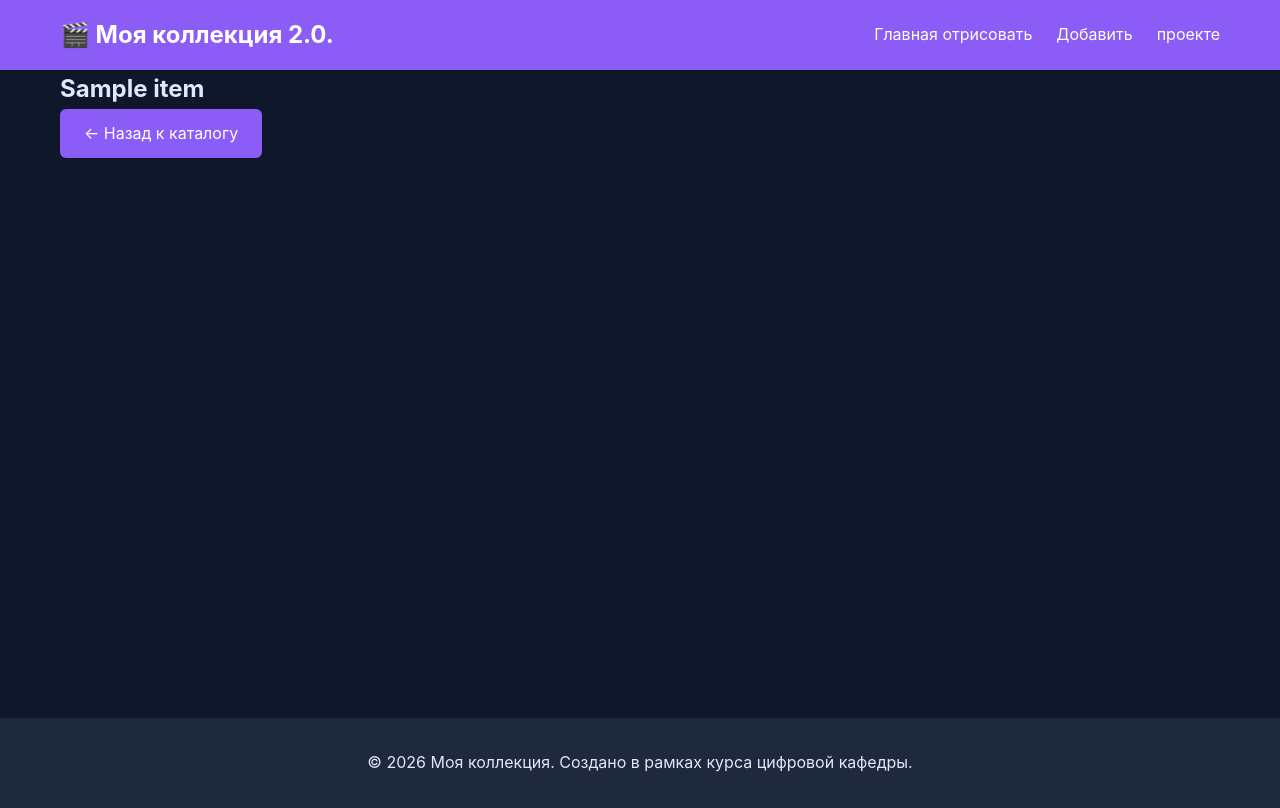
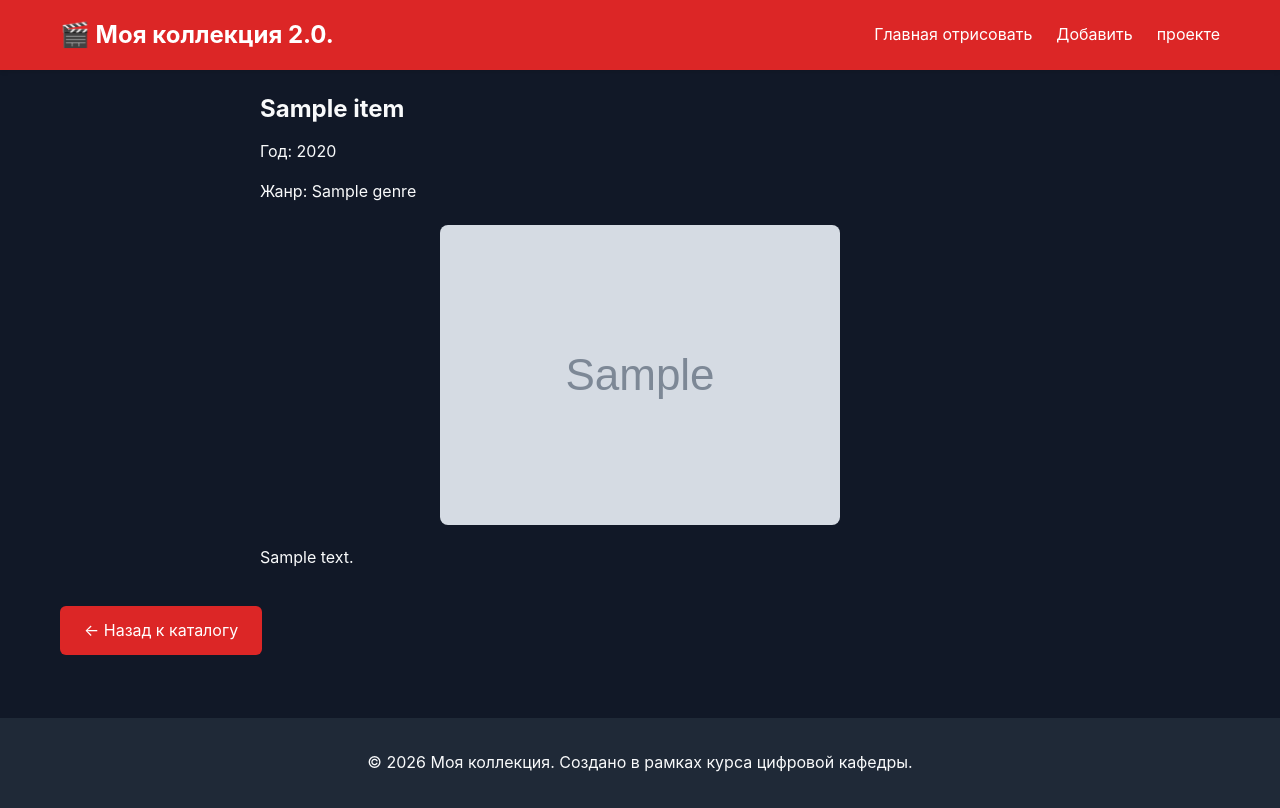
Before and after one commit to yacovlevpasha4/my_collection_starter, a Flask app: template templates/item.html in a window 1280 px wide. Run offline with Flask 3, Linux system fonts and the light colour scheme; the template is opened without the code that fills it: most values are stand-ins (such as "Sample title", 1, 10 or a date in 2020); grey boxes marked "Sample" are stand-in pictures.

Commit message:
Мы изменили данные

```diff
--- a/app.py
+++ b/app.py
@@ -12,26 +12,22 @@ def get_db():
 # === ГЛАВНАЯ СТРАНИЦА ===
 @app.route('/')
 def index():
-    # Задание: Получи все элементы из БД и передай в шаблон
-    # conn = get_db()
-    # cursor = conn.cursor()
-    # cursor.execute("SELECT * FROM items")
-    # items = cursor.fetchall()
-    # return render_template('index.html', items=items)
+     #Задание: Получи все элементы из БД и передай в шаблон
+    conn = get_db()
+    cursor = conn.cursor()
+    cursor.execute("SELECT * FROM items")
+    items = cursor.fetchall()
+    return render_template('index.html', items=items)
 
-    return render_template('index.html', items=[])  # Пока возвращаем пустой список
-
-# === СТРАНИЦА ЭЛЕМЕНТА ===
 @app.route('/item/<int:item_id>')
 def item(item_id):
-    # Задание: Получи один элемент по ID из БД
-    # conn = get_db()
-    # cursor = conn.cursor()
-    # cursor.execute("SELECT * FROM items WHERE id = ?", (item_id,))
-    # item = cursor.fetchone()
-    # return render_template('item.html', item=item)
+    #Задание: Получи один элемент по ID из БД
+    conn = get_db()
+    cursor = conn.cursor()
+    cursor.execute("SELECT * FROM items WHERE id = ?", (item_id,))
+    item = cursor.fetchone()
+    return render_template('item.html', item=item)
 
-    return "Страница элемента (доделай!)"
 
 # === ФОРМА ДОБАВЛЕНИЯ ===
 @app.route('/add', methods=['GET', 'POST'])
--- a/static/css/styles.css
+++ b/static/css/styles.css
@@ -7,11 +7,11 @@
 
 /* === ТЕМЫ (выбери одну и раскомментируй) === */
 :root {
-    /* 🎬 ТЕМА "КИНОТЕАТР" (темная, красная) */
-    /* --primary: #dc2626;
+    /*🎬 ТЕМА "КИНОТЕАТР" (темная, красная) */
+    --primary: #dc2626;
     --bg: #111827;
     --card-bg: #1f2937;
-    --text: #f9fafb; */
+    --text: #f9fafb;
 
     /*📚 ТЕМА "БИБЛИОТЕКА" (теплая, бежевая)*/
     /*--primary: #0e9219;
@@ -19,11 +19,11 @@
     --card-bg: #fffbeb;
     --text: #132e24;*/
 
-    /* 🎮 ТЕМА "ГЕЙМЕРСКАЯ" (неоновая, фиолетовая) */
+    /* 🎮 ТЕМА "ГЕЙМЕРСКАЯ" (неоновая, фиолетовая)
     --primary: #8b5cf6;
     --bg: #0f172a;
     --card-bg: #1e293b;
-    --text: #e0e7ff;
+    --text: #e0e7ff; */
 
     /* ДЕФОЛТНАЯ ТЕМА (синяя) - оставь эту, если не выбрал */
     /*--primary: #3b82f6;
@@ -216,3 +216,29 @@ footer {
         gap: 1rem;
     }
 }
+/* === СТИЛИ ДЛЯ СТРАНИЦЫ ЭЛЕМЕНТА === */
+.item-detail {
+    max-width: 800px;
+    margin: 0 auto;
+    padding: 20px;
+}
+
+.item-detail h1,
+.item-detail h2 {
+    margin-bottom: 10px;
+}
+
+.item-detail p {
+    margin-bottom: 15px;
+    line-height: 1.6;
+}
+
+.item-detail img {
+    display: block;
+    max-width: 100%;
+    height: auto;
+    max-height: 400px;
+    object-fit: contain; /* Сохраняет пропорции картинки */
+    margin: 20px auto;
+    border-radius: 8px;
+}
--- a/templates/item.html
+++ b/templates/item.html
@@ -8,8 +8,11 @@
 
 <div class="item-detail">
     <h2>{{ item.title }}</h2>
-    <!-- Добавь сюда остальные поля -->
+    <p>Год: {{ item.year }}</p>
+    <p>Жанр: {{ item.genre }}</p>
+    <img src="{{ item.image_url }}" alt="{{ item.title }}">
+    <p>{{ item.description }}</p>
 </div>
+<a href="{{ url_for('index') }}" class="btn">← Назад к каталогу</a>
 
-<a href="{{ url_for('index') }}" class="btn">← Назад к каталогу</a>
 {% endblock %}
```
Also changed, not shown: init_db.py (+8 -1 lines), templates/index.html (+12 -1 lines), collection.db (added), 1 other file.
